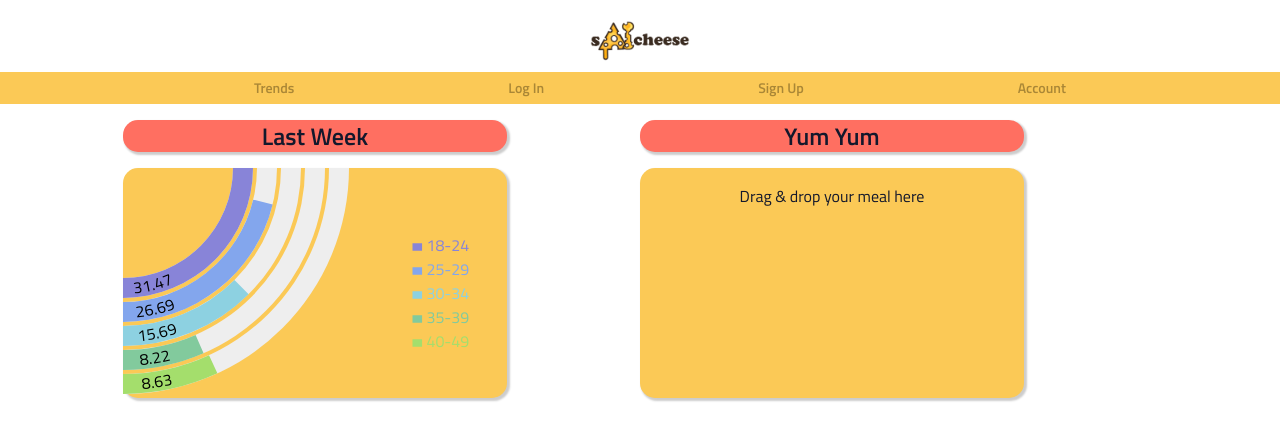
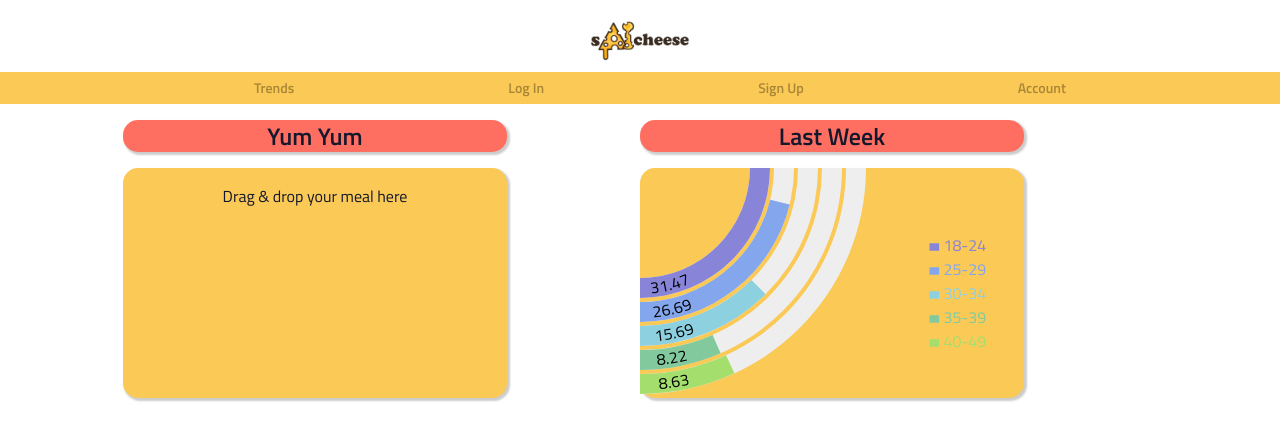
Before and after one commit to CanadianWall/bryce-borer-capstone, a React (Create React App) app: page / in a window 1280 px wide. Shown: the top 440 px of the page. Built offline with nearby package versions, Linux system fonts and the light colour scheme.

Commit message:
moved the image drag-and-drop div

```diff
--- a/src/pages/Home/Home.js
+++ b/src/pages/Home/Home.js
@@ -47,13 +47,7 @@ const Home = () => {
     return (
         <main className="home">
             <div className="home--wrapper">
-                <div className="home__box">
-                    <h2 className="home__box--title"> Last Week</h2>
-                    <div className="home__box--content">
-                    <Chart />
-                    </div>
-                </div>
-                <div className="home__box">
+            <div className="home__box">
                     <h2 className="home__box--title"> Yum Yum</h2>
                     <div className="home__box--content">
                         <MealProcessing
@@ -62,6 +56,13 @@ const Home = () => {
                         />
                     </div>
                 </div>
+                <div className="home__box">
+                    <h2 className="home__box--title"> Last Week</h2>
+                    <div className="home__box--content">
+                    <Chart />
+                    </div>
+                </div>
+
                 {foodMacros.foodName ? (
                     <div className="home__box">
                         <div className="home__box--title">
```
